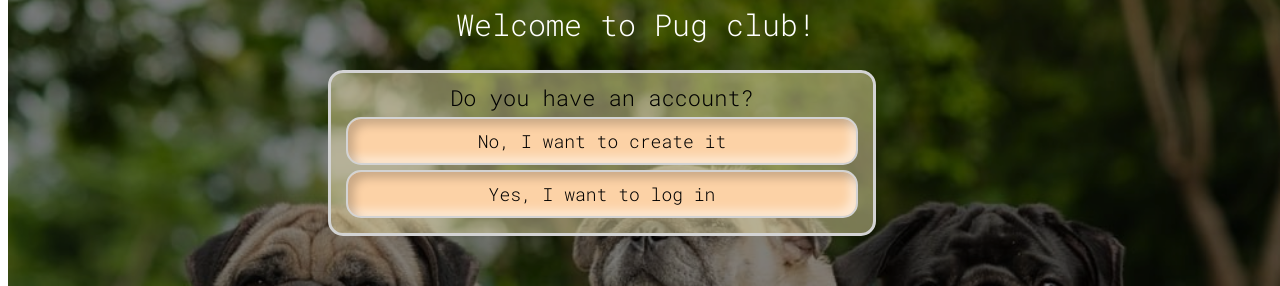
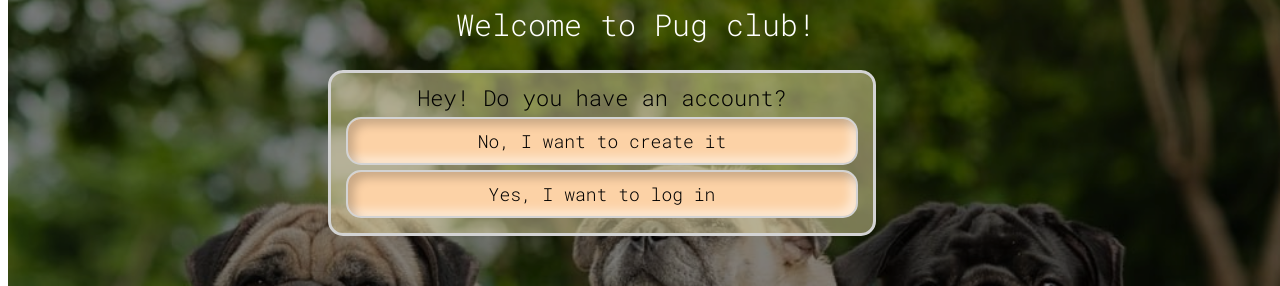
Before and after one commit to vladislavaSim/pugs-community, a React (Create React App) app: page /main in a window 1280 px wide. Shown: the part 183-469 px from the top of the page. Built offline with nearby package versions, Linux system fonts and the light colour scheme.

Commit message:
small fixes

```diff
--- a/src/pugs-community/MainPage.jsx
+++ b/src/pugs-community/MainPage.jsx
@@ -6,7 +6,7 @@ export function MainPage() {
     return <div className='main_page'>
         <div className='header'>Welcome to Pug club!</div>
         <div className='user_box'>
-            Do you have an account?
+            Hey! Do you have an account?
             <Link to='/signUp' className='user_box_buttons'>No, I want to create it</Link>
             <Link to='/logIn' className='user_box_buttons'>Yes, I want to log in</Link>
         </div>
--- a/src/pugs-community/action/action.jsx
+++ b/src/pugs-community/action/action.jsx
@@ -55,3 +55,4 @@ export function cocktailsThunk({drinkPic, drinkName, drinkType, drinkComponents}
                 alert('oops! Try again later...')
             });
     }}
+console.log(cocktailsThunk)
--- a/src/pugs-community/reducer/reducer.jsx
+++ b/src/pugs-community/reducer/reducer.jsx
@@ -100,7 +100,7 @@ export function newToDo(state = '', action) {
             return state
     }
 }
-export function newCocktail(state = '', action) {
+export function newCocktail(state = {}, action) {
     switch (action.type) {
         case 'NEW_COCKTAIL':
             return state = action
```
